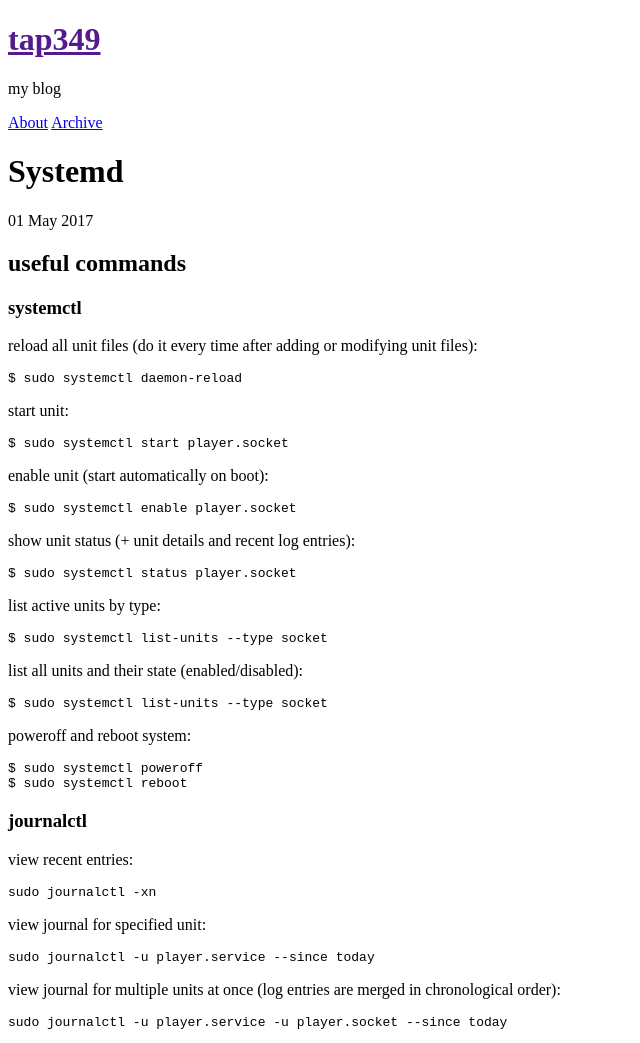
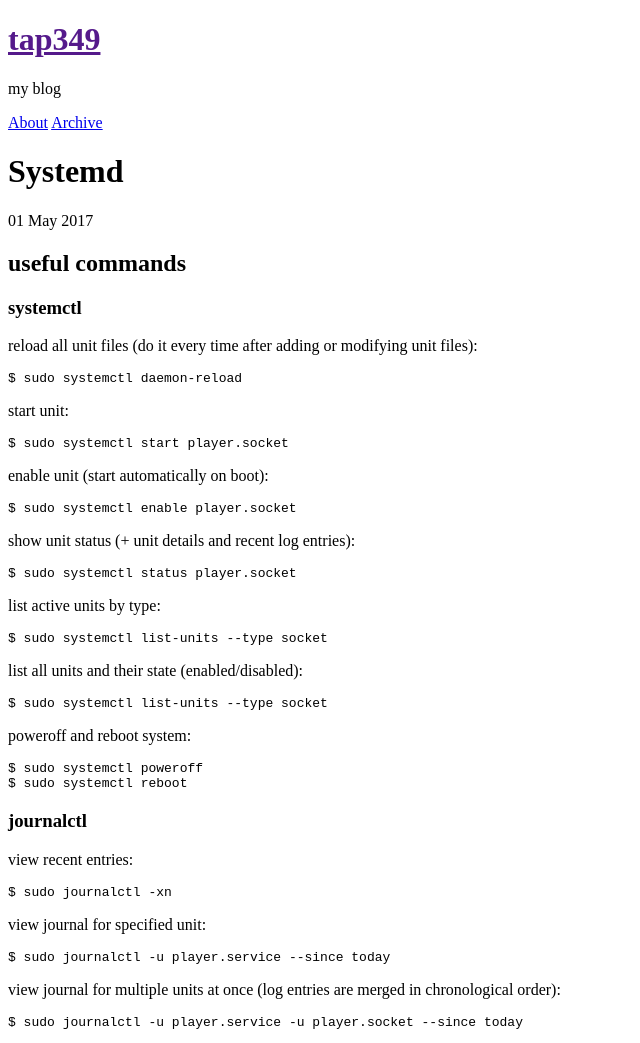
Before and after one commit to tap349/tap349.github.io, a Jekyll site: the page built from _posts/2017-05-02-systemd.md, in a window 1280 px wide. Shown: the whole page, without its empty margins (0-640 px from the left). Built offline with Jekyll 4.4.1, drawn with Linux system fonts in a browser that asks for light colours.

Commit message:
update 2017-05-02_02:58:15

````diff
--- a/_posts/2017-05-02-systemd.md
+++ b/_posts/2017-05-02-systemd.md
@@ -61,18 +61,18 @@ $ sudo systemctl reboot
 view recent entries:
 
 ```sh
-sudo journalctl -xn
+$ sudo journalctl -xn
 ```
 
 view journal for specified unit:
 
 ```sh
-sudo journalctl -u player.service --since today
+$ sudo journalctl -u player.service --since today
 ```
 
 view journal for multiple units at once
 (log entries are merged in chronological order):
 
 ```sh
-sudo journalctl -u player.service -u player.socket --since today
+$ sudo journalctl -u player.service -u player.socket --since today
 ```
````
